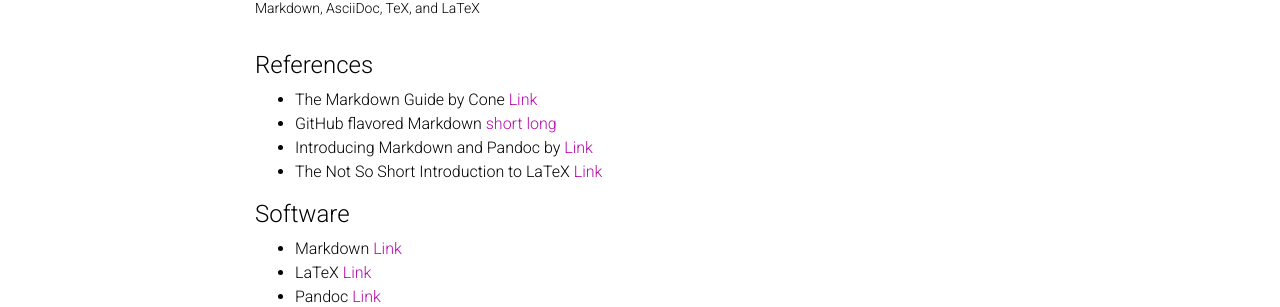
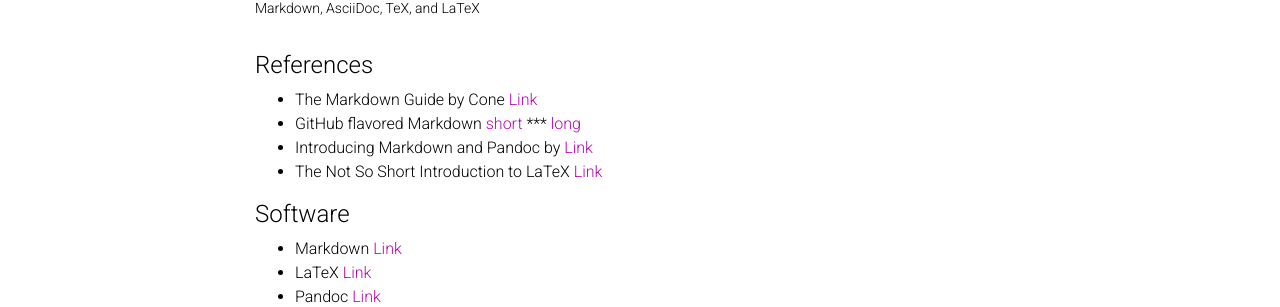
Before and after one commit to adarijani/adarijani.github.io_archived, a Jekyll site: the page built from _projects/typesetting.md, in a window 1280 px wide. Shown: the part 162-469 px from the top of the page. Built offline with Jekyll 4.4.1, drawn with Linux system fonts in a browser that asks for light colours; comment, search, counter and statistics services are not loaded; a style sheet for code colours, icons or effects is not loaded.

```diff
--- a/_projects/typesetting.md
+++ b/_projects/typesetting.md
@@ -10,7 +10,7 @@ category: teaching
 #### References
 
 - The Markdown Guide by Cone [Link](https://www.markdownguide.org/book/)
-- GitHub flavored Markdown [short](https://docs.github.com/en/get-started/writing-on-github/getting-started-with-writing-and-formatting-on-github/basic-writing-and-formatting-syntax) [long](https://github.github.com/gfm/)
+- GitHub flavored Markdown [short](https://docs.github.com/en/get-started/writing-on-github/getting-started-with-writing-and-formatting-on-github/basic-writing-and-formatting-syntax) *** [long](https://github.github.com/gfm/)
 - Introducing Markdown and Pandoc by [Link](https://www.oreilly.com/library/view/introducing-markdown-and/9781484251492/?_gl=1*mp73u0*_ga*MzQzMDQyOTA1LjE2NzM5NzI3NTg.*_ga_092EL089CH*MTY3Mzk4NDY5OS4yLjAuMTY3Mzk4NDY5OS42MC4wLjA.)
 - The Not So Short Introduction to LaTeX [Link](https://tobi.oetiker.ch/lshort/lshort.pdf)
 
```
